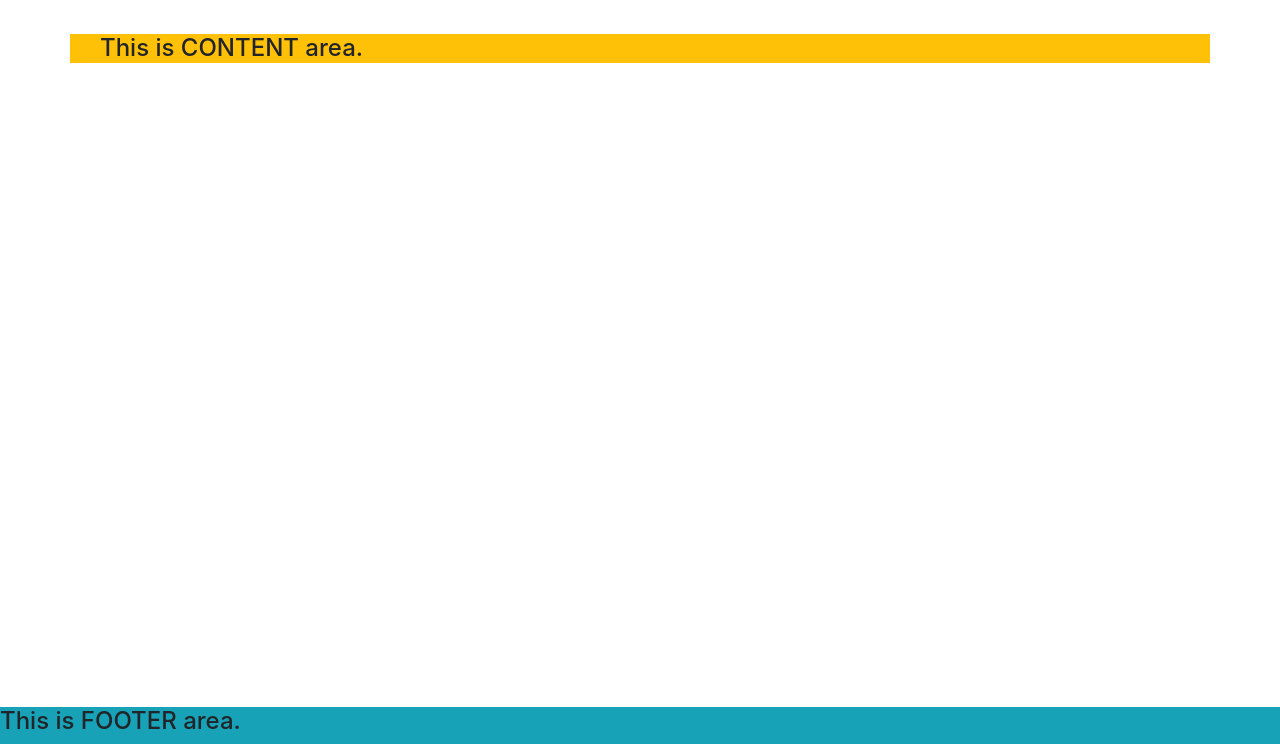
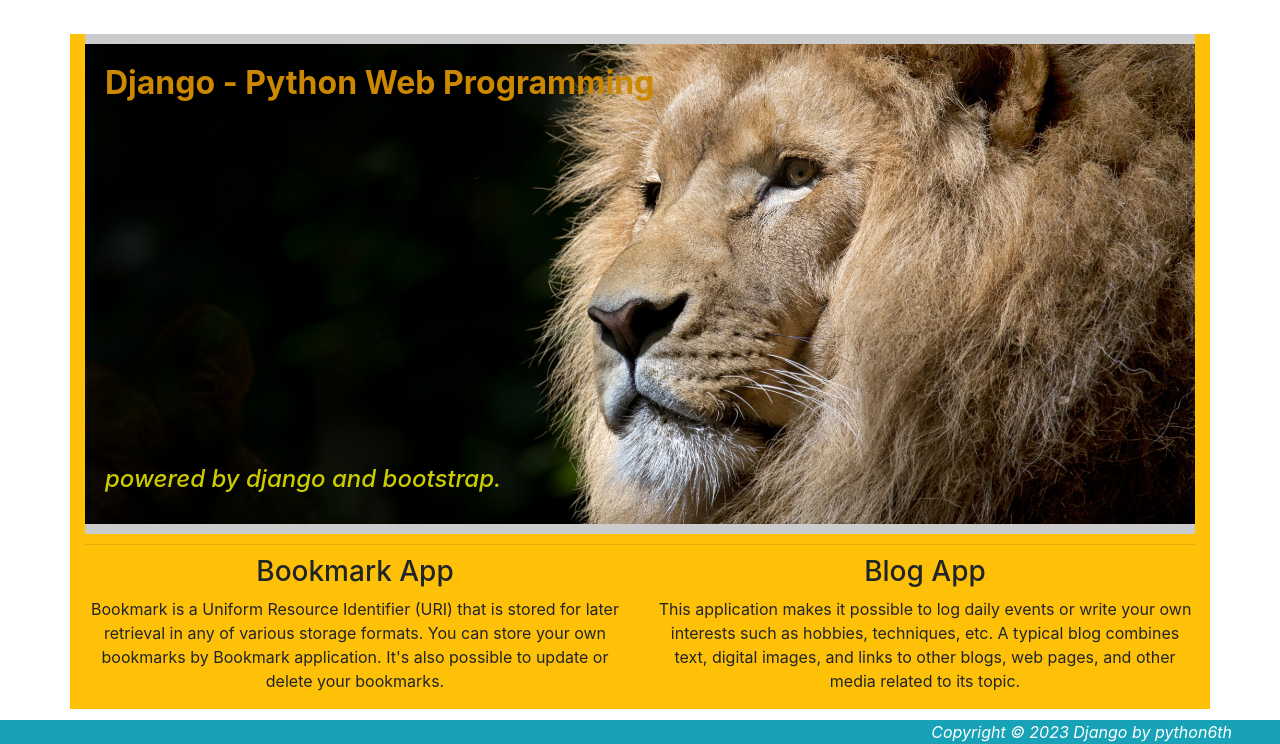
Before and after one commit to Lee816/djangoProject, a Django app: page / in a window 1280 px wide. Shown: the part 56-800 px from the top of the page. Run offline with Django 4.2, Linux system fonts and the light colour scheme; some libraries are stand-ins or nearby versions.

Commit message:
staticfiles_dir 설정,base.html 블럭지정, home.html 작성

```diff
--- a/mysite/settings.py
+++ b/mysite/settings.py
@@ -121,7 +121,10 @@ USE_TZ = True
 # Static files (CSS, JavaScript, Images)
 # https://docs.djangoproject.com/en/4.2/howto/static-files/
 
-STATIC_URL = "static/"
+STATIC_URL = "/static/"
+STATICFILES_DIRS = [
+    BASE_DIR / "static",
+]
 
 MEDIA_URL = "/media/"
 MEDIA_ROOT = os.path.join(BASE_DIR, "media")
--- a/templates/home.html
+++ b/templates/home.html
@@ -30,13 +30,37 @@
 {% endblock extra-style %}
 
 {% block content %}
-<div class='container bg-warning'>
-    <h4>This is CONTENT area.</h4>
+<div class='home-image'>
+    <h2 class='title'>Django - Python Web Programming</h2>
+    <h4 class='powered'><i class='fas fa-arrow-circle-right'>powered by django and bootstrap.</i></h4>
+</div>
+<hr style='margin:10px 0;'>
+<div class='row text-center'>
+    <div class="col-sm-6">
+        <h3>Bookmark App</h3>
+        <p>Bookmark is a Uniform Resource Identifier (URI)
+            that is stored for later retrieval in any of various storage formats.
+            You can store your own bookmarks by Bookmark application.
+            It's also possible to update or delete your bookmarks.</p>
+    </div>
+    <div class="col-sm-6">
+        <h3>Blog App</h3>
+        <p>This application makes it possible to log daily events or write your own interests
+            such as hobbies, techniques, etc.
+            A typical blog combines text, digital images, and links to other blogs, web pages,
+            and other media related to its topic.</p>
+    </div>
 </div>
 {% endblock content %}
 
 {% block footer %}
 <footer class='fixed-bottom bg-info'>
-    <h4>This is FOOTER area.</h4>
+    <div class='text-white font-italic text-right mr-5'>
+        Copyright &copy; 2023 Django by python6th
+    </div>
 </footer>
 {% endblock footer %}
+
+{% block extra-script %}
+
+{% endblock extra-script %}
```
